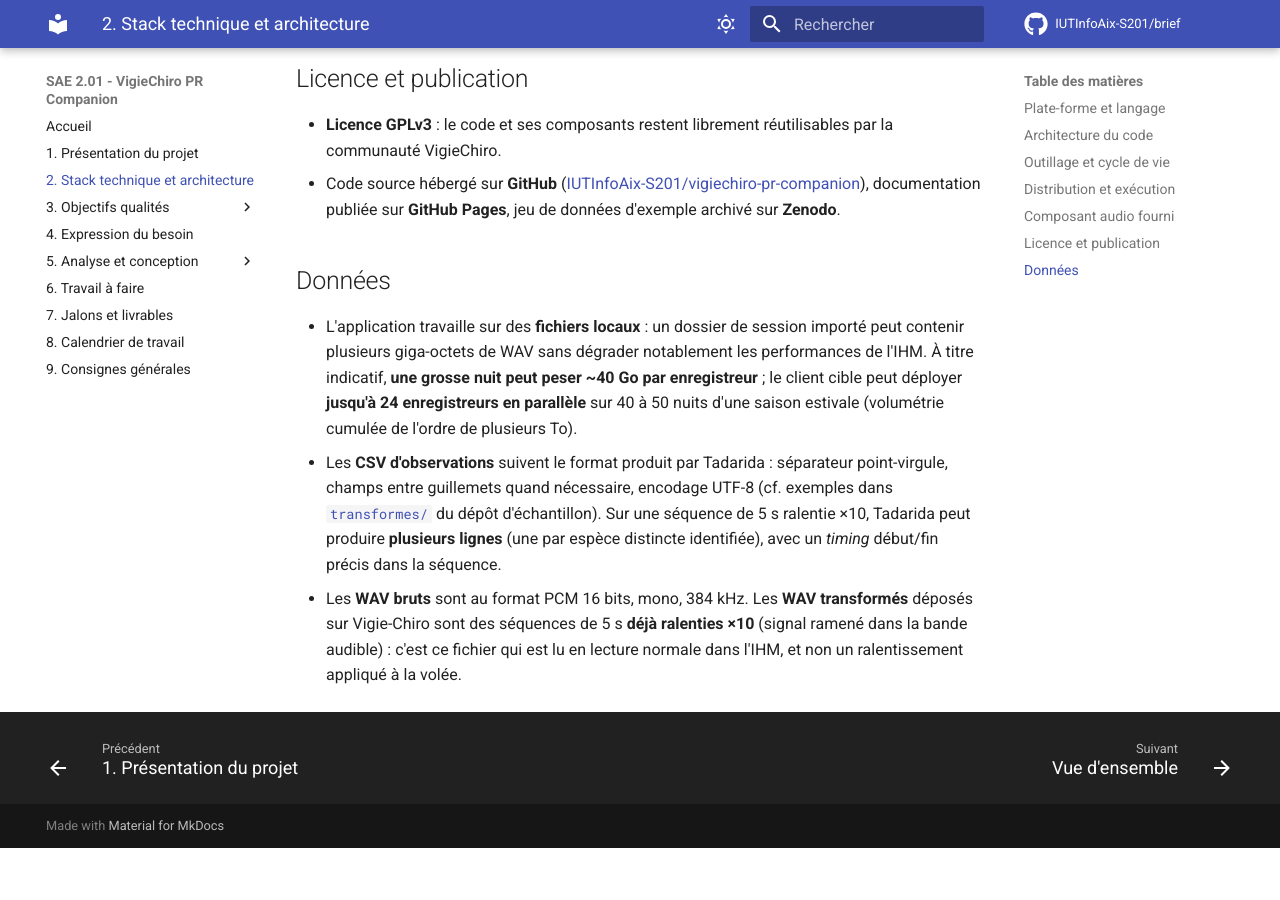
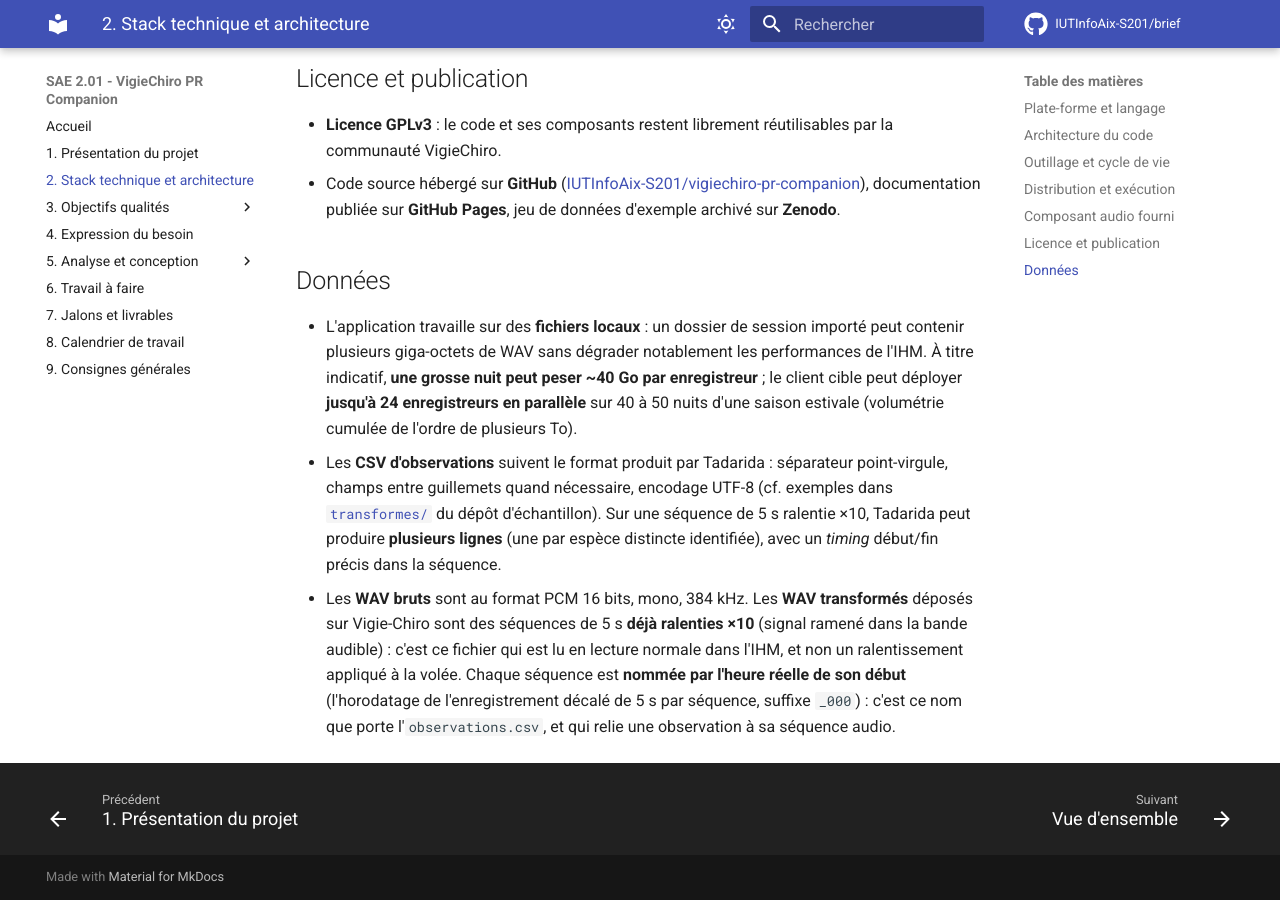
Before and after one commit to IUTInfoAix-S201/brief, an MkDocs documentation site: the page built from docs/Contraintes techniques.md, in a window 1280 px wide and 900 px high, scrolled down 1997 px. Built offline with MkDocs 1.6.1 and Material for MkDocs 9.7.7, drawn with Linux system fonts in a browser that asks for light colours; comment, search, counter and statistics services are not loaded; before the commit the page ends 2845 px from its top, so only the background shows below that.

Commit message:
docs(contraintes): nommage horodaté des séquences transformées (#24)
Précise que chaque séquence de 5 s transformée est nommée par l'heure réelle
de son début (horodatage décalé de 5 s/séquence, suffixe _000), et que c'est
ce nom que porte l'observations.csv pour relier une observation à son audio.

```diff
--- a/docs/Contraintes techniques.md
+++ b/docs/Contraintes techniques.md
@@ -89,4 +89,6 @@ concentrer le développement sur la chaîne métier :
 - Les **WAV bruts** sont au format PCM 16 bits, mono, 384 kHz. Les **WAV transformés** déposés sur
   Vigie-Chiro sont des séquences de 5 s **déjà ralenties ×10** (signal ramené dans la bande audible) :
   c'est ce fichier qui est lu en lecture normale dans l'IHM, et non un ralentissement appliqué à la
-  volée.
+  volée. Chaque séquence est **nommée par l'heure réelle de son début** (l'horodatage de
+  l'enregistrement décalé de 5 s par séquence, suffixe `_000`) : c'est ce nom que porte l'`observations.csv`,
+  et qui relie une observation à sa séquence audio.
```
